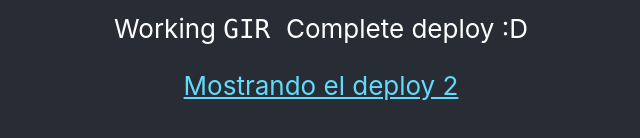
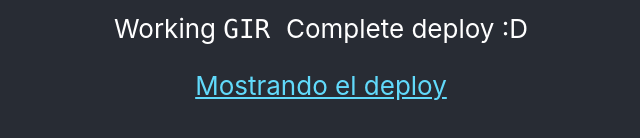
Before and after one commit to israel-gir/gh_page, a React (Create React App) app: page / in a window 1280 px wide. Shown: the part 516-654 px from the top of the page, without its empty margins (319-959 px from the left). Built offline with nearby package versions, Linux system fonts and the light colour scheme.

Commit message:
Automatic Deploy

```diff
--- a/src/App.js
+++ b/src/App.js
@@ -16,7 +16,7 @@ function App() {
           target="_blank"
           rel="noopener noreferrer"
         >
-          Mostrando el deploy 2
+          Mostrando el deploy
         </a>
       </header>
     </div>
```
